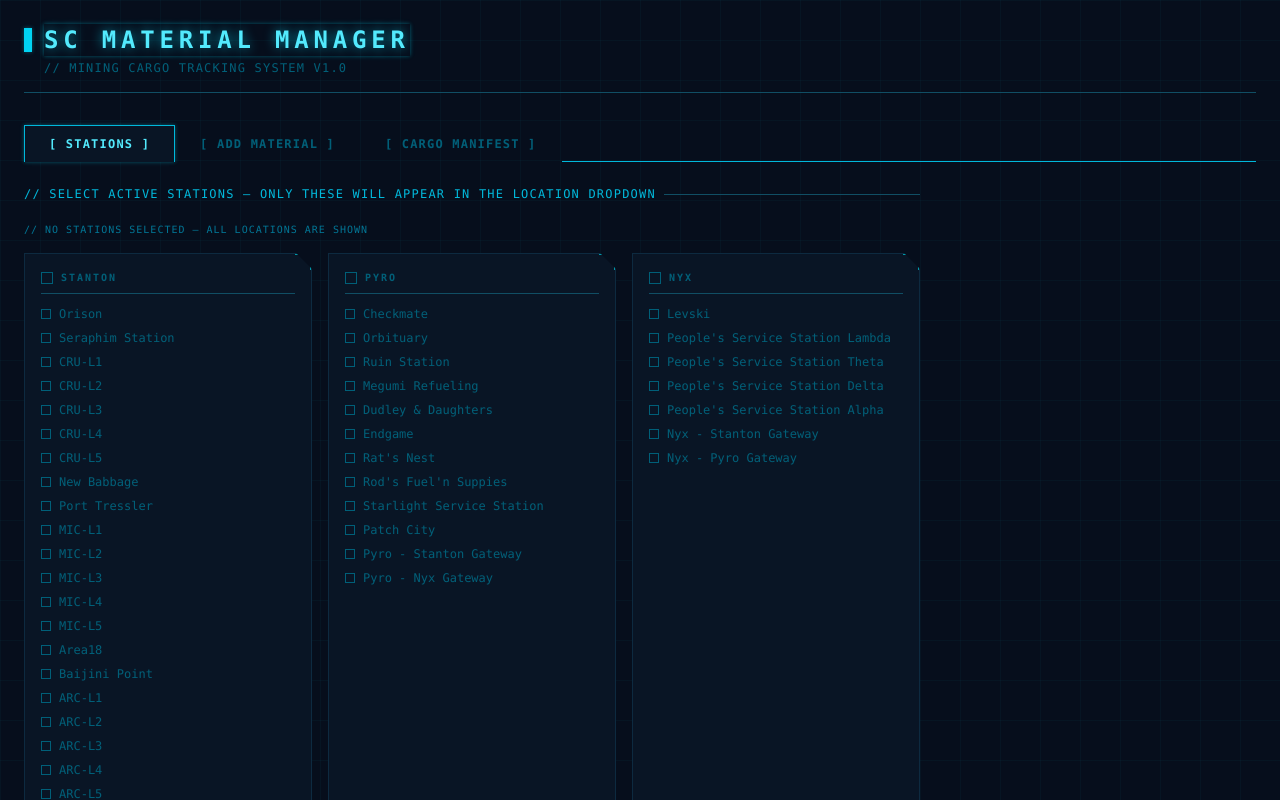
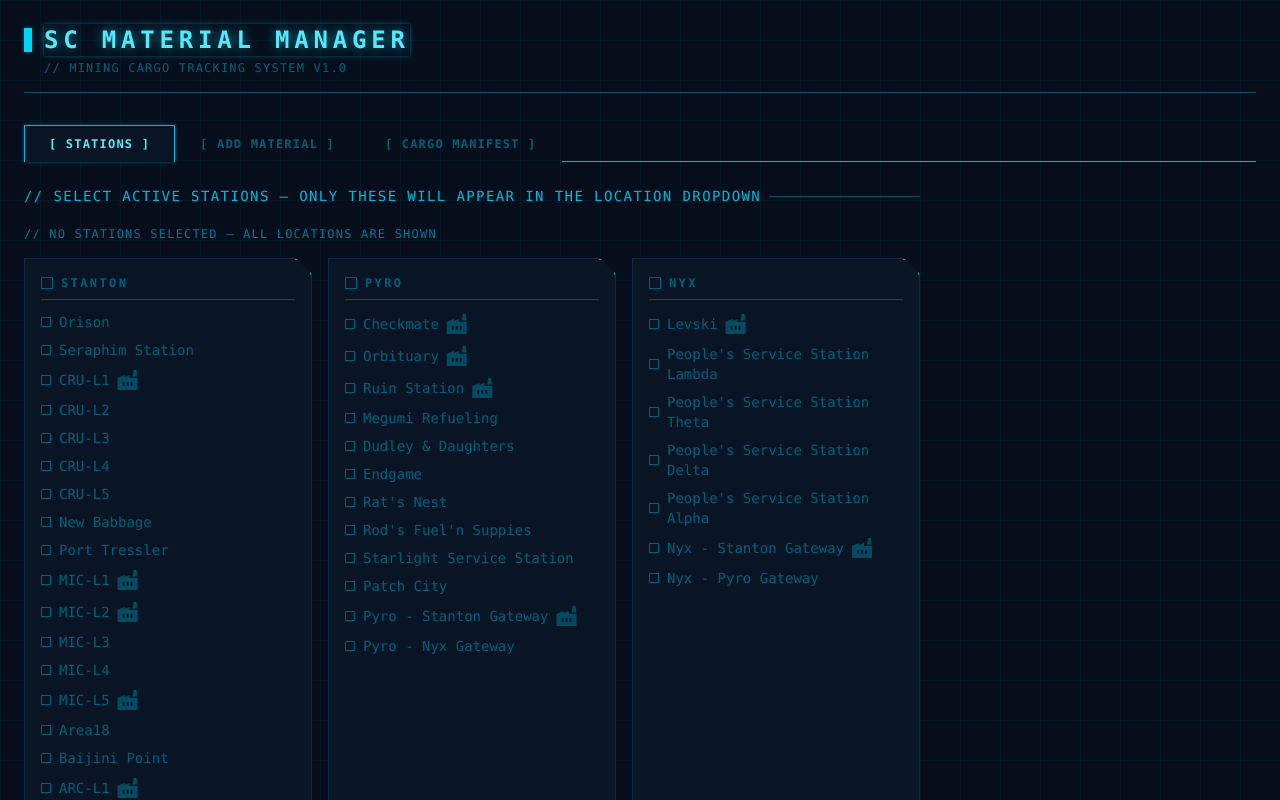
Before and after one commit to Bisius/SC-MaterialManager, an Angular app: page / in a window 1280 px wide. Shown: the top 800 px of the page. Built offline with nearby package versions, Linux system fonts and the light colour scheme.

Commit message:
feat: refinery icon, Material Icons, increased station tab font sizes, smart default tab

```diff
--- a/src/app/pages/materials/tabs/stations/stations.component.html
+++ b/src/app/pages/materials/tabs/stations/stations.component.html
@@ -1,10 +1,10 @@
 <section class="max-w-4xl">
   <div class="flex items-center gap-2 mb-5">
-    <span class="text-cyan-500 text-xs tracking-widest uppercase">// Select active stations — only these will appear in the location dropdown</span>
+    <span class="text-cyan-500 text-sm tracking-widest uppercase">// Select active stations — only these will appear in the location dropdown</span>
     <div class="flex-1 h-px bg-cyan-900"></div>
   </div>
   @if (filter.activeStationCount() === 0) {
-    <p class="text-cyan-700 text-[10px] tracking-widest uppercase mb-4">// No stations selected — all locations are shown</p>
+    <p class="text-cyan-700 text-xs tracking-widest uppercase mb-4">// No stations selected — all locations are shown</p>
   }
   <div class="grid grid-cols-1 sm:grid-cols-2 lg:grid-cols-3 gap-4">
     @for (sys of filter.systems; track sys) {
@@ -18,7 +18,7 @@
               ? 'w-3 h-3 border border-cyan-400 bg-cyan-900 flex-shrink-0'
               : 'w-3 h-3 border border-cyan-800 bg-transparent flex-shrink-0'">
           </span>
-          <span class="text-[10px] tracking-[0.2em] uppercase font-bold"
+          <span class="text-xs tracking-[0.2em] uppercase font-bold"
             [class]="filter.isSystemFullyActive(sys) ? 'text-cyan-300' : filter.isSystemPartiallyActive(sys) ? 'text-cyan-500' : 'text-cyan-800'">
             {{ sys }}
           </span>
@@ -31,9 +31,12 @@
                 ? 'w-2.5 h-2.5 border border-cyan-400 bg-cyan-400 glow-cyan-sm flex-shrink-0'
                 : 'w-2.5 h-2.5 border border-cyan-800 bg-transparent flex-shrink-0 group-hover:border-cyan-600'">
               </span>
-              <span class="text-xs transition-colors"
+              <span class="text-sm transition-colors flex items-center gap-1.5"
                 [class]="filter.isStationActive(loc.name) ? 'text-cyan-300' : 'text-cyan-800 group-hover:text-cyan-600'">
                 {{ loc.name }}
+                @if (loc.refinery) {
+                  <span class="material-icons text-[16px] flex-shrink-0 opacity-75" title="Refinery">factory</span>
+                }
               </span>
             </div>
           }
--- a/src/index.html
+++ b/src/index.html
@@ -6,6 +6,7 @@
   <base href="/">
   <meta name="viewport" content="width=device-width, initial-scale=1">
   <link rel="icon" type="image/x-icon" href="favicon.ico">
+  <link href="https://fonts.googleapis.com/icon?family=Material+Icons" rel="stylesheet">
 </head>
 <body>
   <app-root></app-root>
```
